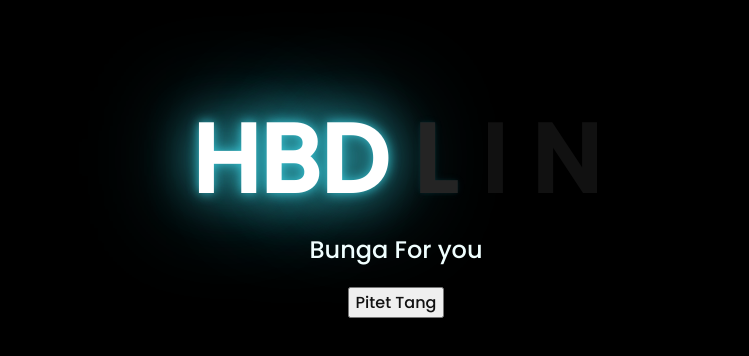
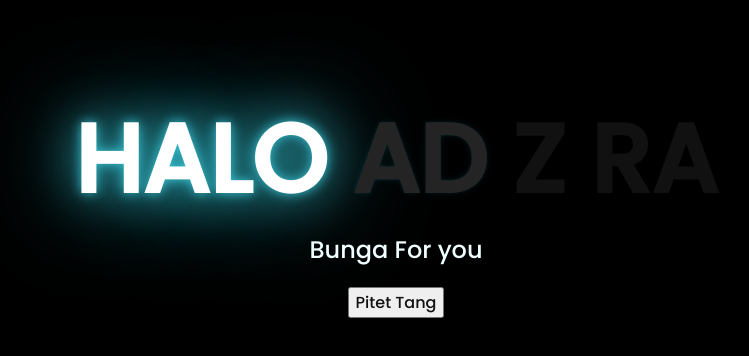
Before and after one commit to aazzmii/bunga, a plain HTML site: page index.html in a window 1280 px wide. Shown: the part 206-562 px from the top of the page, without its empty margins (252-1001 px from the left). Drawn offline with Linux system fonts and the light colour scheme.

Commit message:
Update index.html

```diff
--- a/index.html
+++ b/index.html
@@ -16,10 +16,10 @@
 </audio>
   <div class="greetings">
     <!-- silahkan menambah kata sesuai keinginan dengan <span>text...</span -->
-    <span>HBD</span>
-    <span>L</span>
-    <span>I</span>
-    <span>N</span></span>
+    <span>HALO</span>
+    <span>AD</span>
+    <span>Z</span>
+    <span>RA</span></span>
   </div>
   <div class="description">
     <span>Bunga For you</span>
```
